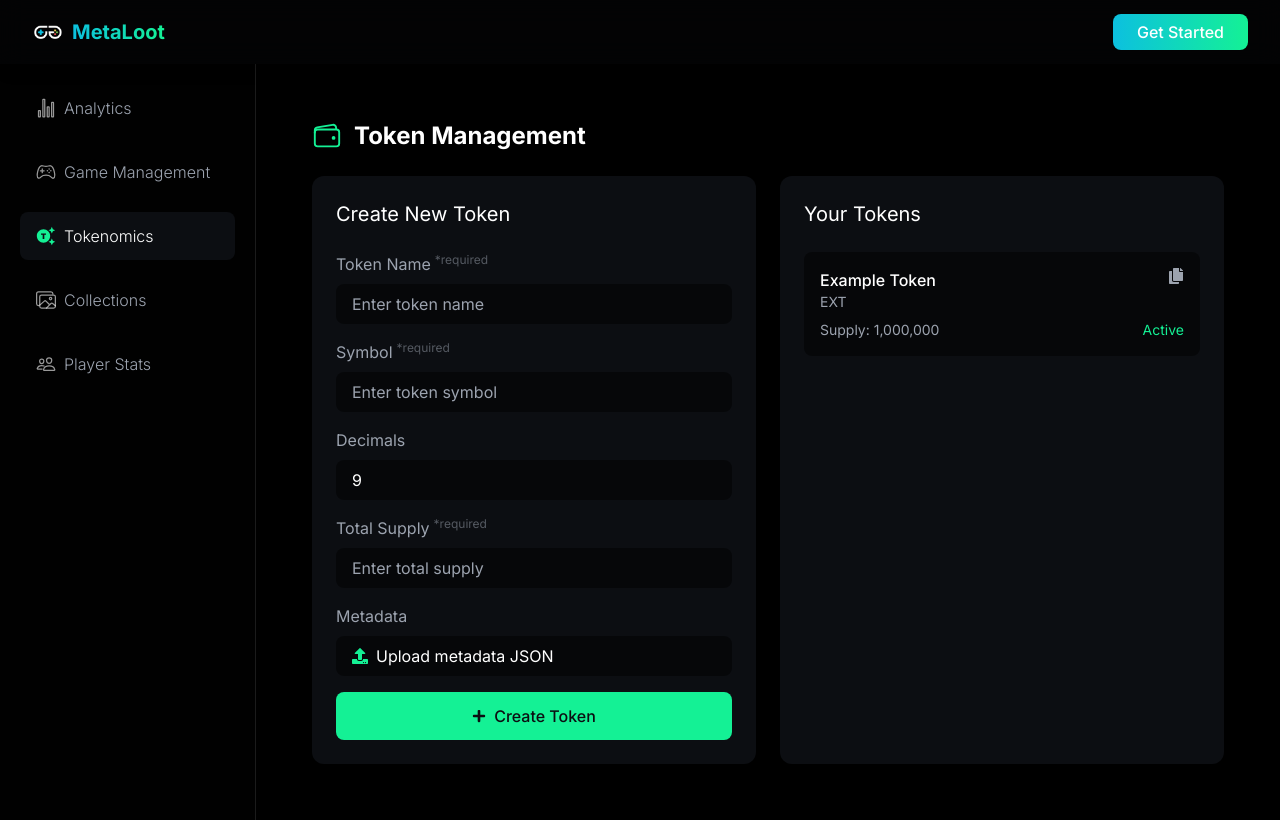
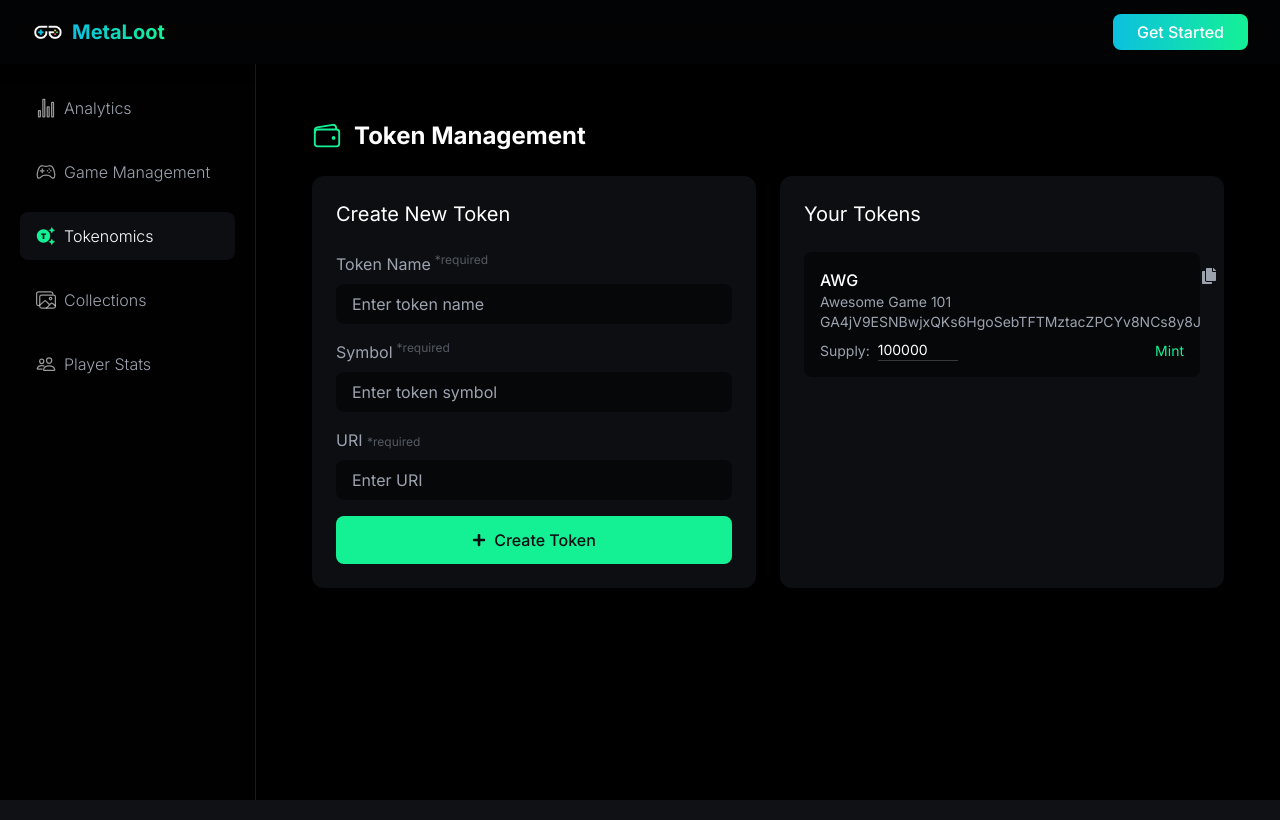
Before and after one commit to vanha777/metaloot.dev, a Next.js app: page /dashboard in a window 1280 px wide. Both pictures are taken after a click on the button "Tokenomics". Built offline with nearby package versions, Linux system fonts and the light colour scheme.

Commit message:
Update TokenomicsSection with simplified token creation form and example token details

```diff
--- a/app/dashboard/components/TokenomicsSection.tsx
+++ b/app/dashboard/components/TokenomicsSection.tsx
@@ -1,23 +1,25 @@
 import { useState } from "react";
 import { IoWalletOutline } from "react-icons/io5";
-import { FaPlus, FaUpload, FaCopy } from "react-icons/fa";
+import { FaPlus, FaCopy } from "react-icons/fa";
 import Alert from "@/components/Alert";
 
 interface TokenForm {
   name: string;
   symbol: string;
-  decimals: string;
-  totalSupply: string;
-  metadata: File | null;
+  uri: string;
+  // decimals: string;
+  // totalSupply: string;
+  // metadata: File | null;
 }
 
 export default function TokenomicsSection() {
   const [formData, setFormData] = useState<TokenForm>({
     name: '',
     symbol: '',
-    decimals: '9',
-    totalSupply: '',
-    metadata: null
+    uri: '',
+    // decimals: '9',
+    // totalSupply: '',
+    // metadata: null
   });
   const [alert, setAlert] = useState({
     show: false,
@@ -33,18 +35,18 @@ export default function TokenomicsSection() {
     }));
   };
 
-  const handleFileChange = (e: React.ChangeEvent<HTMLInputElement>) => {
-    const file = e.target.files?.[0];
-    if (file) {
-      setFormData(prev => ({
-        ...prev,
-        metadata: file
-      }));
-    }
-  };
+//   const handleFileChange = (e: React.ChangeEvent<HTMLInputElement>) => {
+//     const file = e.target.files?.[0];
+//     if (file) {
+//       setFormData(prev => ({
+//         ...prev,
+//         metadata: file
+//       }));
+//     }
+//   };
 
   const createToken = async () => {
-    if (!formData.name || !formData.symbol || !formData.totalSupply) {
+    if (!formData.name || !formData.symbol || !formData.uri) {
       setAlert({
         show: true,
         message: 'Please fill in all required fields',
@@ -104,6 +106,17 @@ export default function TokenomicsSection() {
               />
             </div>
             <div>
+              <h3 className="text-gray-400 mb-2">URI <span className="opacity-50 text-xs">*required</span></h3>
+              <input
+                type="text"
+                name="uri"
+                value={formData.uri}
+                onChange={handleChange}
+                className="w-full bg-black/50 text-white rounded-lg px-4 py-2 focus:outline-none focus:ring-1 focus:ring-green"
+                placeholder="Enter URI"
+              />
+            </div>
+            {/* <div>
               <h3 className="text-gray-400 mb-2">Decimals</h3>
               <input
                 type="number"
@@ -113,8 +126,8 @@ export default function TokenomicsSection() {
                 className="w-full bg-black/50 text-white rounded-lg px-4 py-2 focus:outline-none focus:ring-1 focus:ring-green"
                 placeholder="Enter decimals"
               />
-            </div>
-            <div>
+            </div> */}
+            {/* <div>
               <h3 className="text-gray-400 mb-2 flex items-start gap-1">Total Supply <span className="opacity-50 text-xs">*required</span></h3>
               <input
                 type="number"
@@ -124,8 +137,8 @@ export default function TokenomicsSection() {
                 className="w-full bg-black/50 text-white rounded-lg px-4 py-2 focus:outline-none focus:ring-1 focus:ring-green"
                 placeholder="Enter total supply"
               />
-            </div>
-            <div>
+            </div> */}
+            {/* <div>
               <h3 className="text-gray-400 mb-2">Metadata</h3>
               <label className="flex items-center gap-2 bg-black/50 text-white rounded-lg px-4 py-2 cursor-pointer hover:bg-black/60">
                 <FaUpload className="text-green" />
@@ -137,7 +150,7 @@ export default function TokenomicsSection() {
                   className="hidden"
                 />
               </label>
-            </div>
+            </div> */}
             <button
               onClick={createToken}
               className="w-full bg-green hover:bg-green/90 text-grey px-6 py-3 rounded-lg font-medium flex items-center justify-center gap-2 mt-6"
@@ -155,8 +168,9 @@ export default function TokenomicsSection() {
             <div className="bg-black/50 p-4 rounded-lg">
               <div className="flex justify-between items-start mb-2">
                 <div>
-                  <h4 className="text-white font-medium">Example Token</h4>
-                  <p className="text-gray-400 text-sm">EXT</p>
+                  <h4 className="text-white font-medium">AWG</h4>
+                  <p className="text-gray-400 text-sm">Awesome Game 101</p>
+                  <p className="text-gray-400 text-sm">GA4jV9ESNBwjxQKs6HgoSebTFTMztacZPCYv8NCs8y8J</p>
                 </div>
                 <button
                   className="text-gray-400 hover:text-white"
@@ -173,8 +187,11 @@ export default function TokenomicsSection() {
                 </button>
               </div>
               <div className="flex justify-between text-sm">
-                <span className="text-gray-400">Supply: 1,000,000</span>
-                <span className="text-green">Active</span>
+                <div className="flex items-center gap-2">
+                    <label className="text-gray-400">Supply: </label>
+                    <input className="bg-transparent w-20 border-b border-white/20 focus:outline-none text-white" type="number" value="100000" />
+                </div>
+                <button className="text-green">Mint</button>
               </div>
             </div>
           </div>
```
